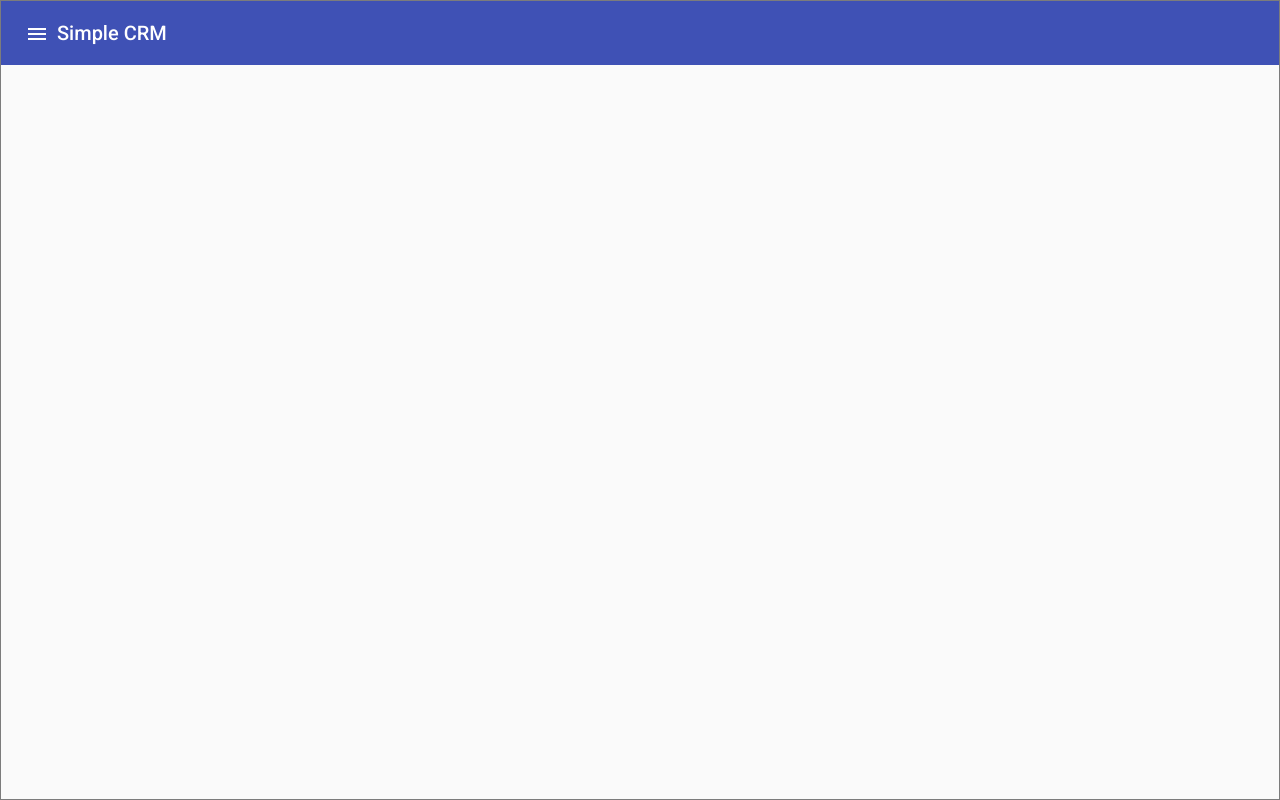
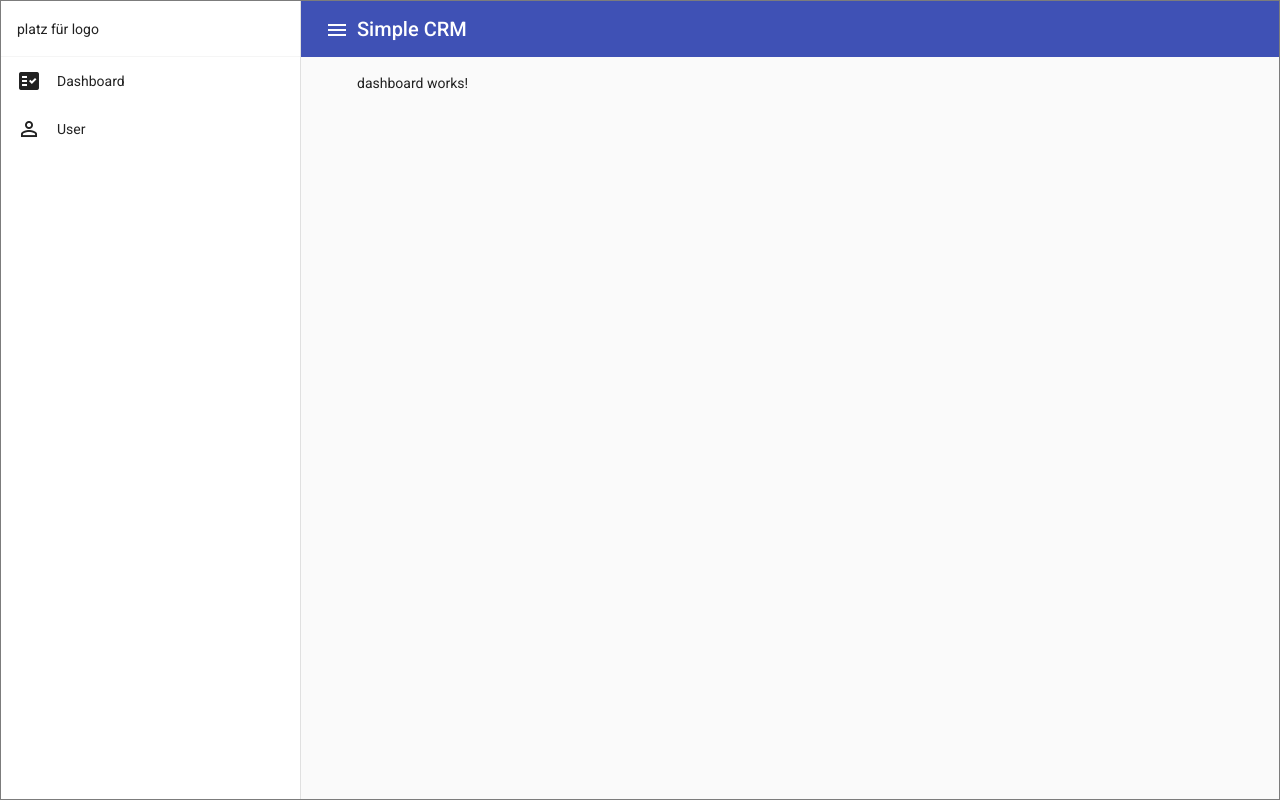
Before and after one commit to Dome1990/simple-crm, an Angular app: page / in a window 1280 px wide. Built offline with nearby package versions, Linux system fonts and the light colour scheme.

Commit message:
addet routing and components for user and dashboard

```diff
--- a/src/app/app-routing.module.ts
+++ b/src/app/app-routing.module.ts
@@ -1,7 +1,13 @@
 import { NgModule } from '@angular/core';
 import { RouterModule, Routes } from '@angular/router';
+import { DashboardComponent } from './dashboard/dashboard.component';
+import { UserComponent } from './user/user.component';
 
-const routes: Routes = [];
+const routes: Routes = [
+  {path: '', component: DashboardComponent},
+  {path: 'dashboard', component: DashboardComponent},
+  {path: 'user', component: UserComponent}
+];
 
 @NgModule({
   imports: [RouterModule.forRoot(routes)],
--- a/src/app/app.component.html
+++ b/src/app/app.component.html
@@ -12,12 +12,23 @@
       <span>Simple CRM</span>
     </mat-toolbar-row>
   </mat-toolbar>
-  <mat-drawer #drawer class="example-sidenav" mode="side">
-    <p>Auto-resizing sidenav</p>
+
+  <mat-drawer #drawer class="sidenav" [opened]="true" mode="side">
+    <div routerLink="" class="logo-container">
+      platz für logo
+    </div>
+
+    <ul>
+      <li routerLink="/dashboard">
+        <mat-icon>fact_check</mat-icon> Dashboard
+      </li>
+      <li routerLink="/user">
+        <mat-icon>perm_identity</mat-icon> User
+      </li>
+    </ul>
   </mat-drawer>
 
-
-
+  <div class="router-container">
+    <router-outlet></router-outlet>
+  </div>
 </mat-drawer-container>
-
-<router-outlet></router-outlet>
--- a/src/app/app.component.scss
+++ b/src/app/app.component.scss
@@ -11,8 +11,26 @@
     justify-content: center;
   }
 
-  .example-sidenav {
-    padding: 20px;
+  .sidenav {
+    width: 300px;
+  }
+
+  .logo-container{
+    padding: 16px;
+    border-bottom: 1px solid rgba(0, 0, 0, 0.04);
+    min-height: 56px;
+    box-sizing: border-box;
+    display: flex;
+    align-items: center;
+    cursor: pointer;
+  }
+
+  mat-toolbar{
+    min-height: 56px;
+  }
+
+  mat-toolbar-row{
+    height: 56px;
   }
 
   .example-button-container {
@@ -20,3 +38,30 @@
     justify-content: center;
     width: 120px;
   }
+
+  ul{
+    padding: 0;
+    margin: 0;
+  }
+  li{
+    display: flex;
+    align-items: center;
+    height: 48px;
+    padding-left: 16px;
+    padding-right: 16px;
+    cursor: pointer;
+    &:hover{
+      background-color: rgba(0, 0, 0, 0.04);
+    }
+    &:focus{
+      outline: none;
+    }
+    mat-icon{
+      margin-right: 16px;
+    }
+  }
+
+  .router-container{
+    padding-left: 56px;
+    padding-top: 16px;
+  }
--- a/src/app/app.module.ts
+++ b/src/app/app.module.ts
@@ -9,10 +9,14 @@ import { MatToolbarModule } from '@angular/material/toolbar';
 import {MatSidenavModule} from '@angular/material/sidenav';
 import {MatIconModule} from '@angular/material/icon';
 import {MatButtonModule} from '@angular/material/button';
+import { DashboardComponent } from './dashboard/dashboard.component';
+import { UserComponent } from './user/user.component';
 
 @NgModule({
   declarations: [
-    AppComponent
+    AppComponent,
+    DashboardComponent,
+    UserComponent
   ],
   imports: [
     BrowserModule,
--- /dev/null
+++ b/src/app/dashboard/dashboard.component.html
@@ -0,0 +1 @@
+<p>dashboard works!</p>
--- /dev/null
+++ b/src/app/dashboard/dashboard.component.ts
@@ -0,0 +1,15 @@
+import { Component, OnInit } from '@angular/core';
+
+@Component({
+  selector: 'app-dashboard',
+  templateUrl: './dashboard.component.html',
+  styleUrls: ['./dashboard.component.scss']
+})
+export class DashboardComponent implements OnInit {
+
+  constructor() { }
+
+  ngOnInit(): void {
+  }
+
+}
--- /dev/null
+++ b/src/app/user/user.component.html
@@ -0,0 +1 @@
+<p>user works!</p>
--- /dev/null
+++ b/src/app/user/user.component.ts
@@ -0,0 +1,15 @@
+import { Component, OnInit } from '@angular/core';
+
+@Component({
+  selector: 'app-user',
+  templateUrl: './user.component.html',
+  styleUrls: ['./user.component.scss']
+})
+export class UserComponent implements OnInit {
+
+  constructor() { }
+
+  ngOnInit(): void {
+  }
+
+}
```
Also changed, not shown: src/app/dashboard/dashboard.component.scss (added), src/app/user/user.component.scss (added), 2 other files (tests, documents, lock files or other folders).
